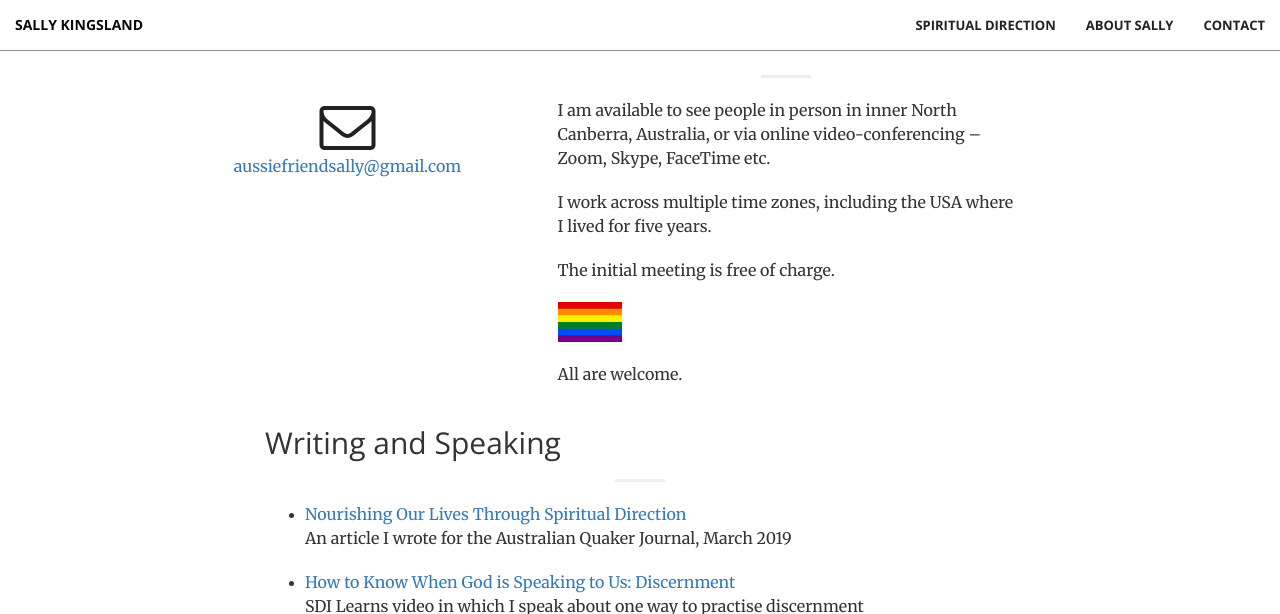
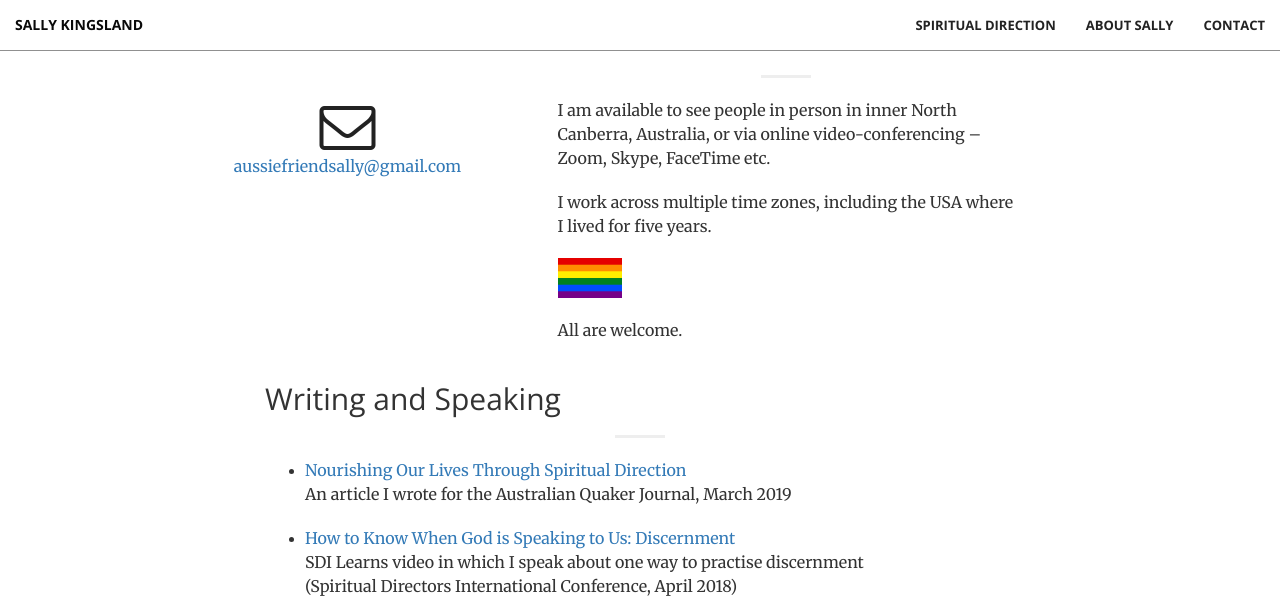
Before and after one commit to sallykingsland/sallykingsland.github.io, a Jekyll site: the page built from index.md, in a window 1280 px wide and 900 px high, scrolled down 2935 px, cut to the strip 0-614 px from the top of the window. Built offline with Jekyll 4.4.1, drawn with Linux system fonts in a browser that asks for light colours.

Commit message:
Remove "The initial meeting is free of charge"

```diff
--- a/_includes/contact.html
+++ b/_includes/contact.html
@@ -16,7 +16,6 @@
             <div class="col-md-5">
                 <p>I am available to see people in person in inner North Canberra, Australia, or via online video-conferencing – Zoom, Skype, FaceTime etc.</p>
                 <p>I work across multiple time zones, including the USA where I lived for five years.</p>
-                <p>The initial meeting is free of charge.</p>
 
                 <p><img src="img/rainbow_flag.png" alt="Rainbow flag" width="64" height="40"></p>
                 <p>All are welcome.</p>
```
